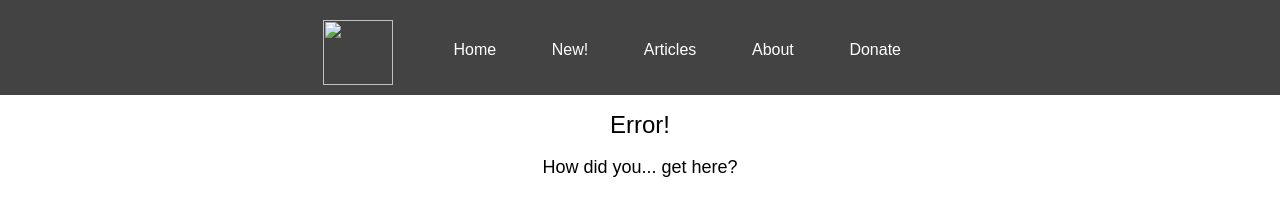
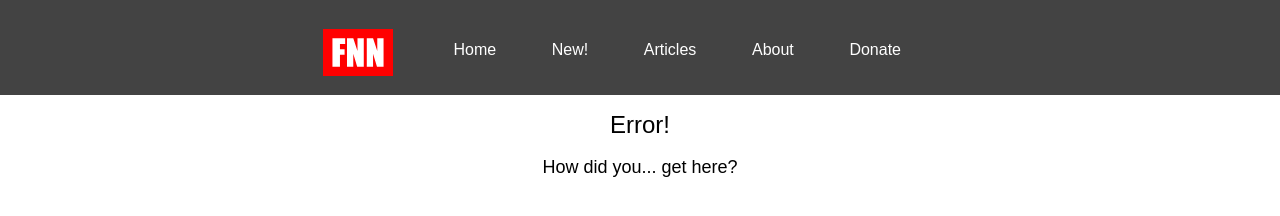
Before and after one commit to CoyoteCodesTech/Fake-News-Network, a plain HTML site: page error/index.html in a window 1280 px wide. Drawn offline with Linux system fonts and the light colour scheme.

Commit message:
Erron now loads logo in menu

```diff
--- a/error/index.html
+++ b/error/index.html
@@ -8,7 +8,7 @@
     <link href="/css/style.css" rel="stylesheet" type="text/css" />
     <nav>
       <logo
-        ><img src="images/Fnn_logo.svg" width="70" height="65" alt=""
+        ><img src="/images/Fnn_logo.svg" width="70" height="65" alt=""
       /></logo>
       <a href="/">Home</a>
       <a href="/new/">New!</a>
```
